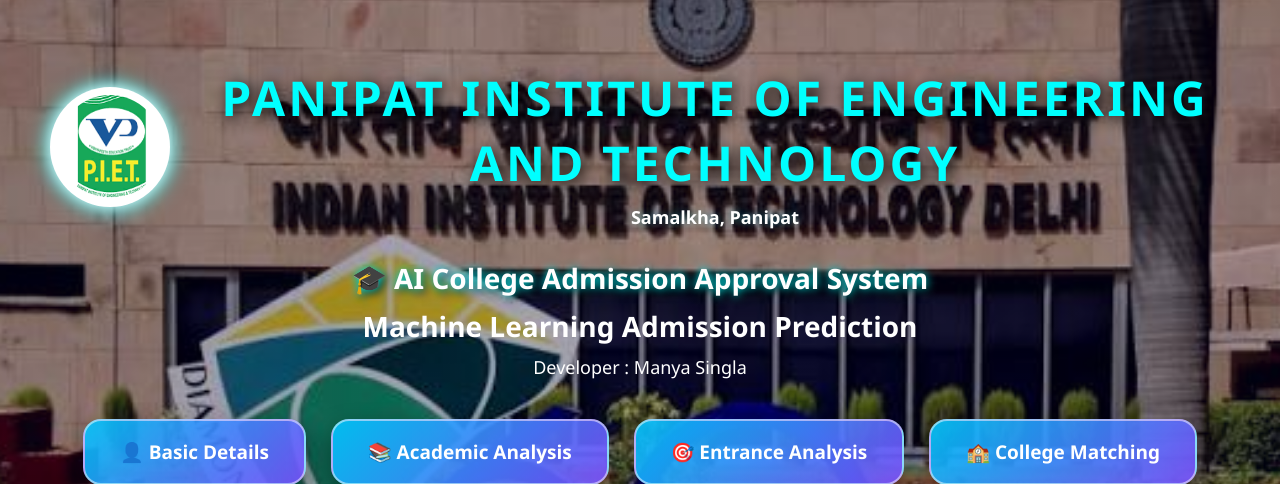
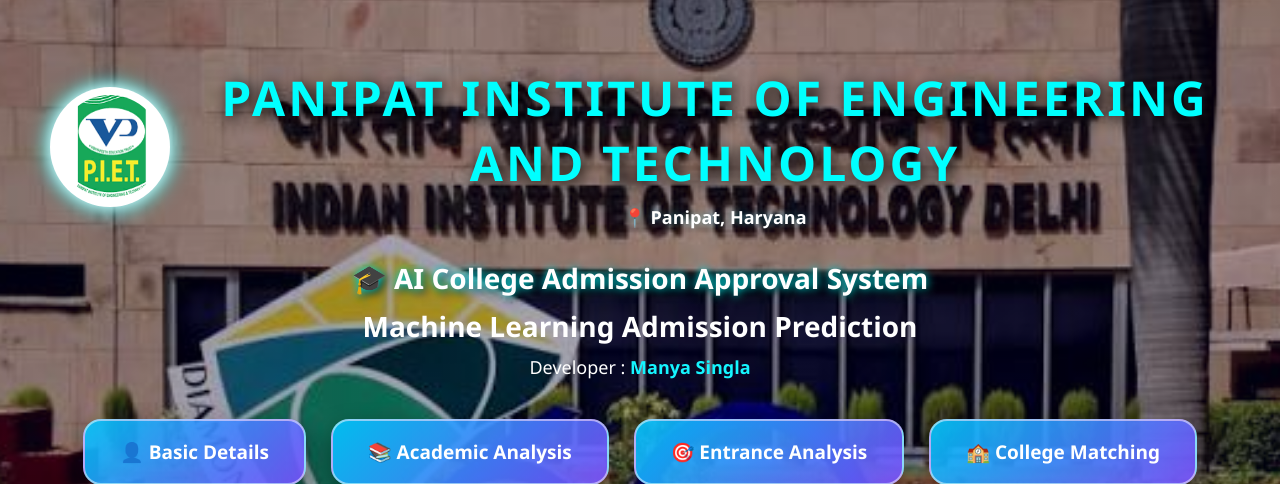
Before and after one commit to Manya2507/College-Admission-Approval-System, a Flask app: page / in a window 1280 px wide. Shown: the top 484 px of the page. Run offline with Flask 3, Linux system fonts and the light colour scheme.

Commit message:
Update index.html

```diff
--- a/templates/index.html
+++ b/templates/index.html
@@ -46,9 +46,7 @@ Panipat Institute Of Engineering And Technology
 
 
 <p class="college-subtitle">
-
-Samalkha, Panipat
-
+📍 Panipat, Haryana
 </p>
 
 
@@ -78,9 +76,8 @@ Machine Learning Admission Prediction
 
 
 <p class="developer-name">
-
-Developer : Manya Singla
-
+Developer :
+<span>Manya Singla</span>
 </p>
 
 
```
